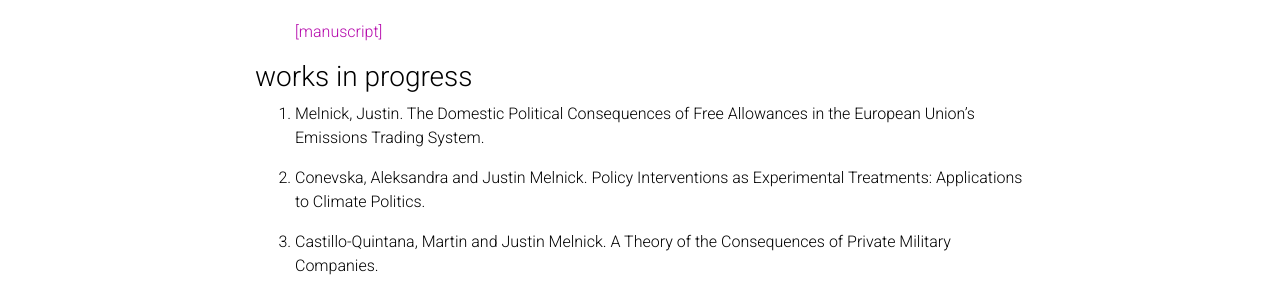
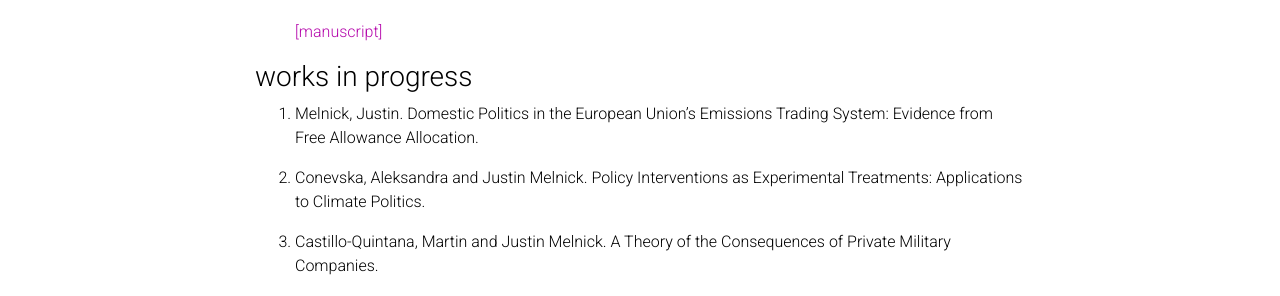
Before and after one commit to justinmelnick/justinmelnick.github.io, a Jekyll site: the page built from _pages/publications.md, in a window 1280 px wide and 1341 px high. Shown: the part 728-1024 px from the top of the window. Built offline with Jekyll 4.4.1, drawn with Linux system fonts in a browser that asks for light colours; comment, search, counter and statistics services are not loaded; a style sheet for code colours, icons or effects is not loaded.

Commit message:
Update publications.md

```diff
--- a/_pages/publications.md
+++ b/_pages/publications.md
@@ -35,8 +35,7 @@
 
 <h3>works in progress</h3>
 
-1. Melnick, Justin. The Domestic Political Consequences of Free Allowances in the European Union’s Emissions
-Trading System.
+1. Melnick, Justin. Domestic Politics in the European Union’s Emissions Trading System: Evidence from Free Allowance Allocation.
 
 2. Conevska, Aleksandra and Justin Melnick. Policy Interventions as Experimental Treatments: Applications to Climate Politics.
 
```
